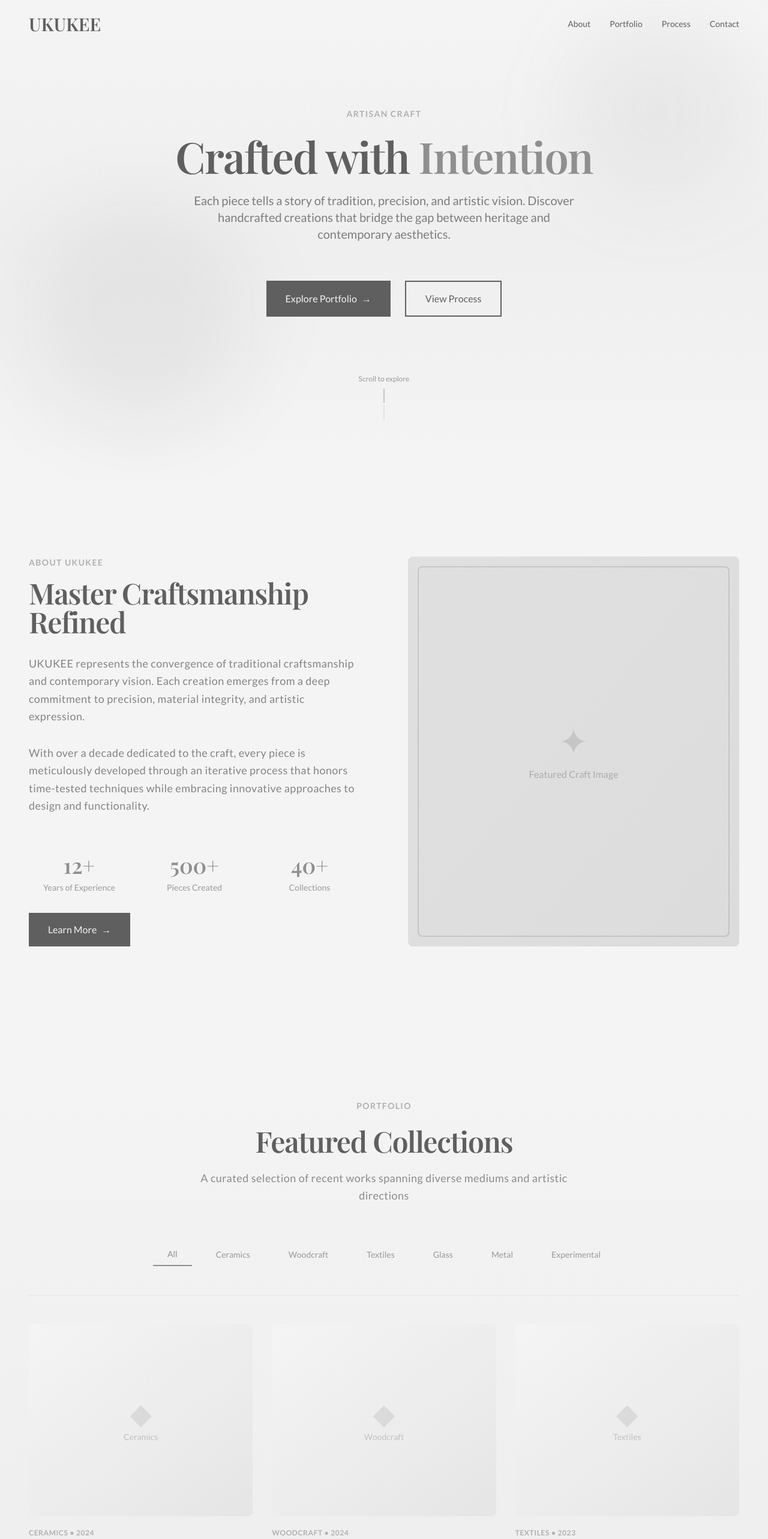
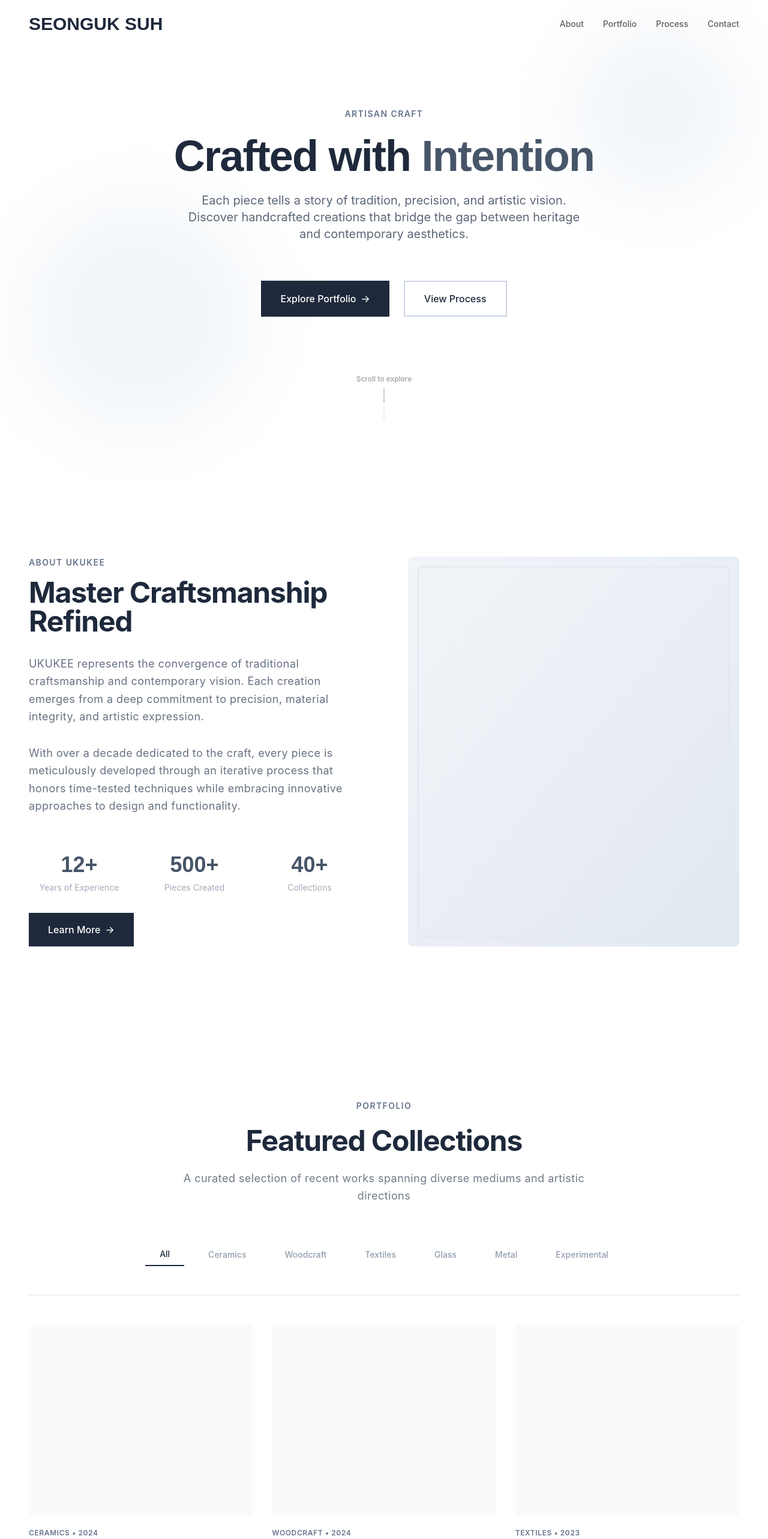
Before and after one commit to Shawnitto/project-ukukee, a React (Vite) app: page / in a window 1280 px wide. Shown: the top 2566 px of the page at 60% size. Built offline with nearby package versions, Linux system fonts and the light colour scheme.

Commit message:
fix: modify background color and font

```diff
--- a/src/App.tsx
+++ b/src/App.tsx
@@ -20,7 +20,7 @@ function App() {
   }, [])
 
   return (
-    <div className="bg-cream min-h-screen">
+    <div className="bg-white min-h-screen">
       <Header scrolled={scrolled} />
       <main>
         <Hero />
--- a/src/components/About.tsx
+++ b/src/components/About.tsx
@@ -1,39 +1,39 @@
 export default function About() {
   return (
-    <section id="about" className="section-padding bg-cream">
+    <section id="about" className="section-padding bg-white">
       <div className="container-elegant">
         <div className="grid grid-cols-1 md:grid-cols-2 gap-12 lg:gap-20 items-center">
           {/* Content */}
           <div className="space-y-8 animate-slideInLeft">
             <div>
-              <p className="font-sans text-sm font-semibold text-gold tracking-widest uppercase mb-4">
+              <p className="font-sans text-sm font-semibold text-slate-500 tracking-widest uppercase mb-4">
                 About UKUKEE
               </p>
-              <h2 className="text-terra mb-6">
+              <h2 className="text-slate-800 mb-6">
                 Master Craftsmanship Refined
               </h2>
             </div>
 
-            <p className="text-elegant text-terra/75">
+            <p className="text-elegant text-slate-700/75">
               UKUKEE represents the convergence of traditional craftsmanship and contemporary vision. Each creation emerges from a deep commitment to precision, material integrity, and artistic expression.
             </p>
 
-            <p className="text-elegant text-terra/75">
+            <p className="text-elegant text-slate-700/75">
               With over a decade dedicated to the craft, every piece is meticulously developed through an iterative process that honors time-tested techniques while embracing innovative approaches to design and functionality.
             </p>
 
             <div className="grid grid-cols-3 gap-6 pt-8">
               <div className="text-center">
-                <p className="font-serif text-4xl font-semibold text-amber mb-2">12+</p>
-                <p className="font-sans text-sm text-terra/60">Years of Experience</p>
+                <p className="font-serif text-4xl font-semibold text-slate-600 mb-2">12+</p>
+                <p className="font-sans text-sm text-slate-500/60">Years of Experience</p>
               </div>
               <div className="text-center">
-                <p className="font-serif text-4xl font-semibold text-amber mb-2">500+</p>
-                <p className="font-sans text-sm text-terra/60">Pieces Created</p>
+                <p className="font-serif text-4xl font-semibold text-slate-600 mb-2">500+</p>
+                <p className="font-sans text-sm text-slate-500/60">Pieces Created</p>
               </div>
               <div className="text-center">
-                <p className="font-serif text-4xl font-semibold text-amber mb-2">40+</p>
-                <p className="font-sans text-sm text-terra/60">Collections</p>
+                <p className="font-serif text-4xl font-semibold text-slate-600 mb-2">40+</p>
+                <p className="font-sans text-sm text-slate-500/60">Collections</p>
               </div>
             </div>
 
@@ -45,14 +45,14 @@ export default function About() {
 
           {/* Image Column */}
           <div className="relative h-96 md:h-full min-h-96 group">
-            <div className="absolute inset-0 bg-gradient-to-br from-amber/20 to-terra/10 rounded-lg"></div>
-            <div className="absolute inset-4 border-2 border-terra/20 rounded-lg hover-lift"></div>
+            <div className="absolute inset-0 bg-gradient-to-br from-slate-100 to-slate-200 rounded-lg"></div>
+            <div className="absolute inset-4 border-2 border-slate-200 rounded-lg hover-lift"></div>
 
             {/* Placeholder for image with elegant styling */}
-            <div className="w-full h-full flex items-center justify-center rounded-lg bg-gradient-to-br from-cream to-amber/10 overflow-hidden">
+            <div className="w-full h-full flex items-center justify-center rounded-lg bg-gradient-to-br from-white to-slate-100 overflow-hidden">
               <div className="text-center space-y-4">
-                <div className="font-serif text-6xl text-amber/30">✦</div>
-                <p className="text-terra/40 font-sans">Featured Craft Image</p>
+                <div className="font-serif text-6xl text-slate-300">✦</div>
+                <p className="text-slate-500/40 font-sans">Featured Craft Image</p>
               </div>
             </div>
           </div>
--- a/src/components/Footer.tsx
+++ b/src/components/Footer.tsx
@@ -2,41 +2,41 @@ export default function Footer() {
   const currentYear = new Date().getFullYear()
 
   return (
-    <footer className="bg-terra text-cream">
+    <footer className="bg-white text-slate-800">
       <div className="container-elegant section-padding">
         {/* Main Footer Content */}
-        <div className="grid grid-cols-1 md:grid-cols-4 gap-12 pb-12 border-b border-cream/10">
+        <div className="grid grid-cols-1 md:grid-cols-4 gap-12 pb-12 border-b border-slate-200">
           {/* Brand */}
           <div className="space-y-4">
-            <h3 className="font-serif text-2xl font-semibold">UKUKEE</h3>
-            <p className="font-sans text-sm text-cream/70 leading-relaxed">
+            <h3 className="font-serif text-2xl font-semibold">SEONGUK SUH</h3>
+            <p className="font-sans text-sm text-slate-500 leading-relaxed">
               Master craftsmanship refined through intention, precision, and artistic vision.
             </p>
           </div>
 
           {/* Quick Links */}
           <div>
-            <h4 className="font-sans font-semibold text-sm uppercase tracking-widest mb-6 text-cream/80">
+            <h4 className="font-sans font-semibold text-sm uppercase tracking-widest mb-6 text-slate-600">
               Navigation
             </h4>
             <ul className="space-y-3 font-sans text-sm">
               <li>
-                <a href="#about" className="text-cream/60 hover:text-amber transition-colors duration-300">
+                <a href="#about" className="text-slate-500/70 hover:text-slate-800 transition-colors duration-300">
                   About
                 </a>
               </li>
               <li>
-                <a href="#portfolio" className="text-cream/60 hover:text-amber transition-colors duration-300">
+                <a href="#portfolio" className="text-slate-500/70 hover:text-slate-800 transition-colors duration-300">
                   Portfolio
                 </a>
               </li>
               <li>
-                <a href="#process" className="text-cream/60 hover:text-amber transition-colors duration-300">
+                <a href="#process" className="text-slate-500/70 hover:text-slate-800 transition-colors duration-300">
                   Process
                 </a>
               </li>
               <li>
-                <a href="#contact" className="text-cream/60 hover:text-amber transition-colors duration-300">
+                <a href="#contact" className="text-slate-500/70 hover:text-slate-800 transition-colors duration-300">
                   Contact
                 </a>
               </li>
@@ -45,27 +45,27 @@ export default function Footer() {
 
           {/* Services */}
           <div>
-            <h4 className="font-sans font-semibold text-sm uppercase tracking-widest mb-6 text-cream/80">
+            <h4 className="font-sans font-semibold text-sm uppercase tracking-widest mb-6 text-slate-600">
               Services
             </h4>
             <ul className="space-y-3 font-sans text-sm">
               <li>
-                <a href="#" className="text-cream/60 hover:text-amber transition-colors duration-300">
+                <a href="#" className="text-slate-500/70 hover:text-slate-700 transition-colors duration-300">
                   Custom Commission
                 </a>
               </li>
               <li>
-                <a href="#" className="text-cream/60 hover:text-amber transition-colors duration-300">
+                <a href="#" className="text-slate-500/70 hover:text-slate-700 transition-colors duration-300">
                   Collaboration
                 </a>
               </li>
               <li>
-                <a href="#" className="text-cream/60 hover:text-amber transition-colors duration-300">
+                <a href="#" className="text-slate-500/70 hover:text-slate-700 transition-colors duration-300">
                   Workshops
                 </a>
               </li>
               <li>
-                <a href="#" className="text-cream/60 hover:text-amber transition-colors duration-300">
+                <a href="#" className="text-slate-500/70 hover:text-slate-700 transition-colors duration-300">
                   Consultation
                 </a>
               </li>
@@ -74,27 +74,27 @@ export default function Footer() {
 
           {/* Connect */}
           <div>
-            <h4 className="font-sans font-semibold text-sm uppercase tracking-widest mb-6 text-cream/80">
+            <h4 className="font-sans font-semibold text-sm uppercase tracking-widest mb-6 text-slate-600">
               Connect
             </h4>
             <ul className="space-y-3 font-sans text-sm">
               <li>
-                <a href="mailto:hello@ukukee.com" className="text-cream/60 hover:text-amber transition-colors duration-300">
+                <a href="mailto:hello@ukukee.com" className="text-slate-500/70 hover:text-slate-700 transition-colors duration-300">
                   Email
                 </a>
               </li>
               <li>
-                <a href="#" className="text-cream/60 hover:text-amber transition-colors duration-300">
+                <a href="#" className="text-slate-500/70 hover:text-slate-700 transition-colors duration-300">
                   Instagram
                 </a>
               </li>
               <li>
-                <a href="#" className="text-cream/60 hover:text-amber transition-colors duration-300">
+                <a href="#" className="text-slate-500/70 hover:text-slate-700 transition-colors duration-300">
                   Pinterest
                 </a>
               </li>
               <li>
-                <a href="#" className="text-cream/60 hover:text-amber transition-colors duration-300">
+                <a href="#" className="text-slate-500/70 hover:text-slate-700 transition-colors duration-300">
                   LinkedIn
                 </a>
               </li>
@@ -104,20 +104,20 @@ export default function Footer() {
 
         {/* Bottom Footer */}
         <div className="flex flex-col md:flex-row justify-between items-center gap-6 pt-12">
-          <p className="font-sans text-sm text-cream/50">
+          <p className="font-sans text-sm text-slate-600/50">
             © {currentYear} UKUKEE. All rights reserved.
           </p>
 
           <div className="flex gap-6 font-sans text-sm">
-            <a href="#" className="text-cream/50 hover:text-amber transition-colors duration-300">
+            <a href="#" className="text-slate-600/50 hover:text-slate-700 transition-colors duration-300">
               Privacy Policy
             </a>
-            <span className="text-cream/30">•</span>
-            <a href="#" className="text-cream/50 hover:text-amber transition-colors duration-300">
+            <span className="text-slate-600/30">•</span>
+            <a href="#" className="text-slate-600/50 hover:text-slate-700 transition-colors duration-300">
               Terms of Service
             </a>
-            <span className="text-cream/30">•</span>
-            <a href="#" className="text-cream/50 hover:text-amber transition-colors duration-300">
+            <span className="text-slate-600/30">•</span>
+            <a href="#" className="text-slate-600/50 hover:text-slate-700 transition-colors duration-300">
               Sitemap
             </a>
           </div>
@@ -125,7 +125,7 @@ export default function Footer() {
           {/* Scroll to Top */}
           <button
             onClick={() => window.scrollTo({ top: 0, behavior: 'smooth' })}
-            className="font-sans text-sm text-cream/50 hover:text-amber transition-colors duration-300"
+            className="font-sans text-sm text-slate-600/50 hover:text-slate-700 transition-colors duration-300"
           >
             Back to Top ↑
           </button>
--- a/src/components/Header.tsx
+++ b/src/components/Header.tsx
@@ -18,15 +18,15 @@ export default function Header({ scrolled }: HeaderProps) {
     <header
       className={`fixed w-full top-0 z-50 transition-all duration-300 ${
         scrolled
-          ? 'bg-cream shadow-lg'
+          ? 'bg-white shadow-lg'
           : 'bg-transparent'
       }`}
     >
       <nav className="container-elegant flex justify-between items-center h-20">
         {/* Logo */}
         <div className="flex items-center">
-          <a href="#" className="font-serif text-3xl font-semibold text-terra hover:text-bronze transition-colors duration-300">
-            UKUKEE
+          <a href="#" className="font-serif text-3xl font-semibold text-slate-800 hover:text-slate-500 transition-colors duration-300">
+            SEONGUK SUH
           </a>
         </div>
 
@@ -57,7 +57,7 @@ export default function Header({ scrolled }: HeaderProps) {
 
         {/* Mobile Navigation */}
         {mobileMenuOpen && (
-          <div className="absolute top-20 left-0 right-0 bg-cream shadow-lg md:hidden animate-slideDown">
+          <div className="absolute top-20 left-0 right-0 bg-white shadow-lg md:hidden animate-slideDown">
             <div className="flex flex-col p-6 space-y-4">
               {navigation.map((item) => (
                 <a
--- a/src/components/Hero.tsx
+++ b/src/components/Hero.tsx
@@ -8,22 +8,22 @@ export default function Hero() {
   }, [])
 
   return (
-    <section className="min-h-screen bg-gradient-to-b from-cream via-amber/5 to-cream flex items-center justify-center relative overflow-hidden pt-20">
+    <section className="min-h-screen bg-white flex items-center justify-center relative overflow-hidden pt-20">
       {/* Decorative elements */}
-      <div className="absolute top-10 right-10 w-72 h-72 bg-amber/10 rounded-full blur-3xl"></div>
-      <div className="absolute bottom-20 left-10 w-96 h-96 bg-rust/5 rounded-full blur-3xl"></div>
+      <div className="absolute top-10 right-10 w-72 h-72 bg-slate-100 rounded-full blur-3xl"></div>
+      <div className="absolute bottom-20 left-10 w-96 h-96 bg-slate-100 rounded-full blur-3xl"></div>
 
       <div className="container-elegant relative z-10">
         <div className="text-center space-y-8 animate-fadeIn">
           {/* Main Heading */}
           <div className={`transition-all duration-1000 ${showContent ? 'opacity-100' : 'opacity-0'}`}>
-            <p className="font-sans text-sm font-semibold text-gold tracking-widest uppercase mb-6">
+            <p className="font-sans text-sm font-semibold text-slate-500 tracking-widest uppercase mb-6">
               Artisan Craft
             </p>
-            <h1 className="font-serif text-5xl md:text-6xl lg:text-7xl text-terra mb-6 leading-tight">
-              Crafted with <span className="text-amber">Intention</span>
+            <h1 className="font-serif text-5xl md:text-6xl lg:text-7xl text-slate-800 mb-6 leading-tight">
+              Crafted with <span className="text-slate-600">Intention</span>
             </h1>
-            <p className="font-sans text-lg md:text-xl text-terra/80 max-w-2xl mx-auto leading-relaxed">
+            <p className="font-sans text-lg md:text-xl text-slate-700/80 max-w-2xl mx-auto leading-relaxed">
               Each piece tells a story of tradition, precision, and artistic vision. Discover handcrafted creations that bridge the gap between heritage and contemporary aesthetics.
             </p>
           </div>
--- a/src/components/Portfolio.tsx
+++ b/src/components/Portfolio.tsx
@@ -55,31 +55,31 @@ export default function Portfolio() {
     : portfolioItems.filter(item => item.category === activeCategory)
 
   return (
-    <section id="portfolio" className="section-padding bg-gradient-to-b from-cream via-amber/5 to-cream">
+    <section id="portfolio" className="section-padding bg-white">
       <div className="container-elegant">
         {/* Section Header */}
         <div className="text-center space-y-6 mb-16">
-          <p className="font-sans text-sm font-semibold text-gold tracking-widest uppercase">
+          <p className="font-sans text-sm font-semibold text-slate-500 tracking-widest uppercase">
             Portfolio
           </p>
-          <h2 className="text-terra">
+          <h2 className="text-slate-800">
             Featured Collections
           </h2>
-          <p className="text-elegant text-terra/70 max-w-2xl mx-auto">
+          <p className="text-elegant text-slate-700/70 max-w-2xl mx-auto">
             A curated selection of recent works spanning diverse mediums and artistic directions
           </p>
         </div>
 
         {/* Category Filter */}
-        <div className="flex flex-wrap justify-center gap-4 mb-12 pb-12 border-b border-terra/10">
+        <div className="flex flex-wrap justify-center gap-4 mb-12 pb-12 border-b border-slate-200">
           {categories.map((category) => (
             <button
               key={category}
               onClick={() => setActiveCategory(category)}
               className={`px-6 py-2 font-sans text-sm font-medium transition-all duration-300 ${
                 activeCategory === category
-                  ? 'text-amber border-b-2 border-amber'
-                  : 'text-terra/60 hover:text-terra'
+                  ? 'text-slate-800 border-b-2 border-slate-800'
+                  : 'text-slate-500/70 hover:text-slate-700'
               }`}
             >
               {category}
@@ -98,17 +98,17 @@ export default function Portfolio() {
               {/* Portfolio Item Card */}
               <div className="space-y-5">
                 {/* Image Placeholder */}
-                <div className="relative h-80 overflow-hidden bg-gradient-to-br from-cream to-amber/10 rounded-lg hover-lift">
+                <div className="relative h-80 overflow-hidden bg-gradient-to-br from-white to-slate-100 rounded-lg hover-lift">
                   <div className="w-full h-full flex items-center justify-center">
                     <div className="text-center">
-                      <div className="font-serif text-5xl text-amber/20 mb-2">◆</div>
-                      <p className="text-terra/30 font-sans text-sm">{item.category}</p>
+                      <div className="font-serif text-5xl text-slate-300 mb-2">◆</div>
+                      <p className="text-slate-500/40 font-sans text-sm">{item.category}</p>
                     </div>
                   </div>
 
                   {/* Overlay */}
-                  <div className="absolute inset-0 bg-terra/0 group-hover:bg-terra/5 transition-colors duration-500 flex items-center justify-center">
-                    <p className="text-terra/0 group-hover:text-terra/70 font-sans font-medium transition-all duration-300 text-sm">
+                  <div className="absolute inset-0 bg-slate-50 group-hover:bg-slate-100 transition-colors duration-500 flex items-center justify-center">
+                    <p className="text-slate-50 group-hover:text-slate-700 font-sans font-medium transition-all duration-300 text-sm">
                       View Project
                     </p>
                   </div>
@@ -116,11 +116,11 @@ export default function Portfolio() {
 
                 {/* Content */}
                 <div className="space-y-2">
-                  <p className="text-xs font-sans font-semibold text-gold uppercase tracking-wider">{item.category} • {item.year}</p>
-                  <h3 className="font-serif text-xl text-terra group-hover:text-amber transition-colors duration-300">
+                  <p className="text-xs font-sans font-semibold text-slate-500 uppercase tracking-wider">{item.category} • {item.year}</p>
+                  <h3 className="font-serif text-xl text-slate-800 group-hover:text-slate-600 transition-colors duration-300">
                     {item.title}
                   </h3>
-                  <p className="text-sm text-terra/65 leading-relaxed">
+                  <p className="text-sm text-slate-600/80 leading-relaxed">
                     {item.description}
                   </p>
                 </div>
--- a/src/index.css
+++ b/src/index.css
@@ -8,11 +8,11 @@
   }
 
   body {
-    @apply bg-cream text-bronze font-sans;
+    @apply bg-white text-slate-900 font-sans;
   }
 
   h1, h2, h3, h4, h5, h6 {
-    @apply font-serif font-semibold tracking-tight;
+    @apply font-sans font-bold tracking-tight;
   }
 
   h1 {
@@ -30,11 +30,11 @@
 
 @layer components {
   .btn-primary {
-    @apply px-8 py-4 bg-terra text-cream font-sans font-medium transition-all duration-300 hover:bg-bronze hover:tracking-wider;
+    @apply px-8 py-4 bg-slate-800 text-white font-sans font-medium transition-all duration-300 hover:bg-slate-700 hover:tracking-wider;
   }
 
   .btn-secondary {
-    @apply px-8 py-4 border-2 border-terra text-terra font-sans font-medium transition-all duration-300 hover:bg-terra hover:text-cream;
+    @apply px-8 py-4 border-2 border-slate-300 text-slate-800 font-sans font-medium transition-all duration-300 hover:bg-slate-100 hover:text-slate-900;
   }
 
   .container-elegant {
@@ -76,11 +76,11 @@
   box-shadow: 0 20px 40px rgba(0, 0, 0, 0.15);
 /* Elegant line break */
 .divider {
-  @apply h-px bg-gradient-to-r from-transparent via-terra to-transparent opacity-30;
+  @apply h-px bg-gradient-to-r from-transparent via-slate-300 to-transparent opacity-30;
 }
 
 /* Smooth text selection */
 ::selection {
-  @apply bg-terra text-cream;
+  @apply bg-slate-300 text-slate-900;
 }
 }
--- a/tailwind.config.js
+++ b/tailwind.config.js
@@ -16,8 +16,8 @@ export default {
         warm: '#6f6f6f',
       },
       fontFamily: {
-        serif: ['Playfair Display', 'serif'],
-        sans: ['Lato', 'sans-serif'],
+        serif: ['Poppins', 'sans-serif'],
+        sans: ['Inter', 'sans-serif'],
       },
       spacing: {
         '18': '4.5rem',
```
Also changed, not shown: src/components/Contact.tsx (+19 -19 lines), src/components/Process.tsx (+15 -15 lines).
